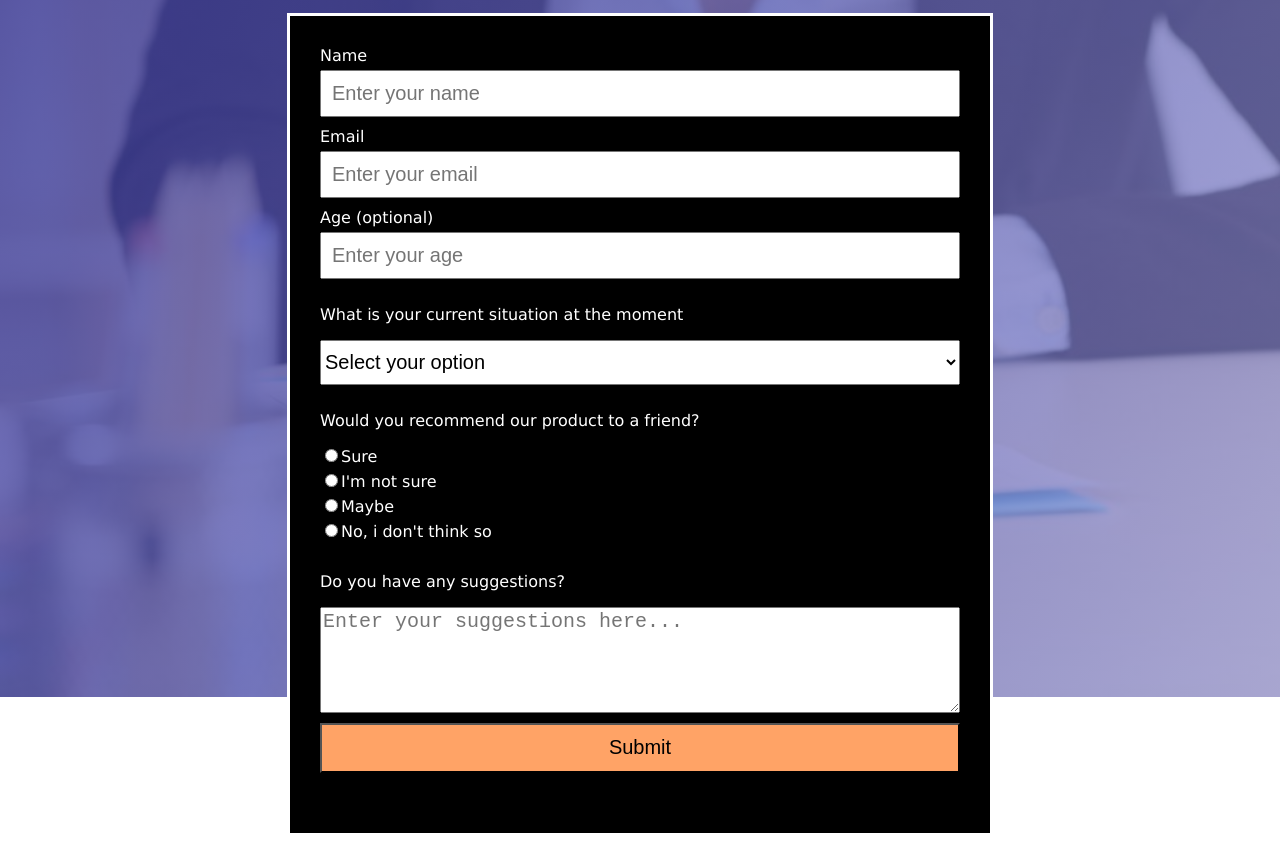
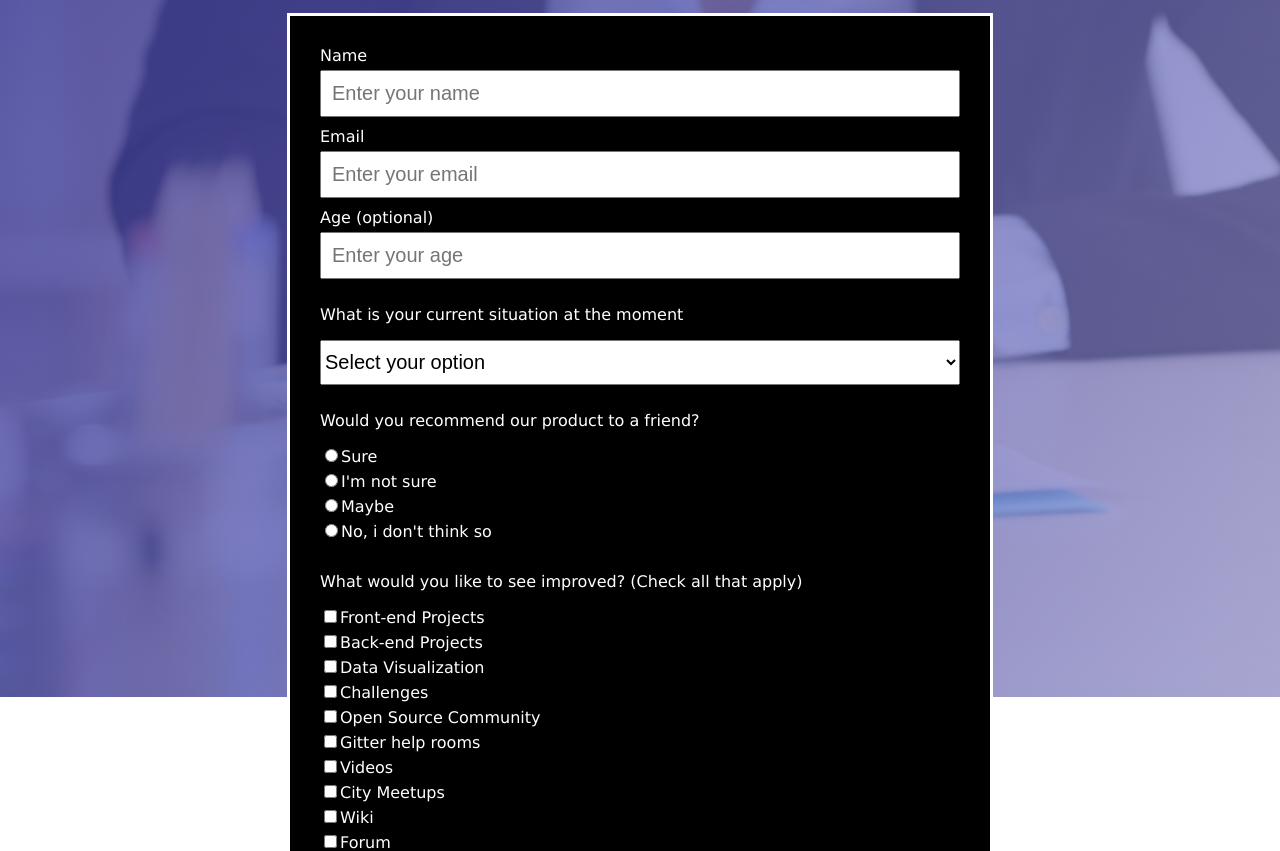
Before and after one commit to macluiggy/surveryForm, a plain HTML site: page index.html in a window 1280 px wide. Shown: the part 103-954 px from the top of the page. Drawn offline with Linux system fonts and the light colour scheme.

Commit message:
all test passed

```diff
--- a/index.html
+++ b/index.html
@@ -5,7 +5,7 @@
     <meta http-equiv="X-UA-Compatible" content="IE=edge">
     <meta name="viewport" content="width=device-width, initial-scale=1.0">
     <link rel="stylesheet" href="css/style.css">
-    <title>Document</title>
+    <title>Survey Form</title>
 </head>
 <body>
     <!--
@@ -50,15 +50,110 @@
                     <input type="radio" name="user-recommendation" value="Sure">Sure
                 </label>
                 <label >
-                    <input type="radio" name="user-recommendation" value="I'm not sure">I'm not sure
+                    <input type="radio" name="user-recommendation" value="I'm-not-sure">I'm not sure
                 </label>
                 <label >
                     <input type="radio" name="user-recommendation" value="Maybe">Maybe
                 </label>
                 <label >
-                    <input type="radio" name="user-recommendation">No, i don't think so
+                    <input type="radio" name="user-recommendation" value="No-i-don't-think-so">No, i don't think so
                 </label>
             </div>
+            <div class="form-group">
+                <p>
+                  What would you like to see improved?
+                  <span class="clue">(Check all that apply)</span>
+                </p>
+
+                <label
+                  ><input
+                    name="prefer"
+                    value="front-end-projects"
+                    type="checkbox"
+                    class="input-checkbox"
+                  />Front-end Projects</label
+                >
+                <label>
+                  <input
+                    name="prefer"
+                    value="back-end-projects"
+                    type="checkbox"
+                    class="input-checkbox"
+                  />Back-end Projects</label
+                >
+                <label
+                  ><input
+                    name="prefer"
+                    value="data-visualization"
+                    type="checkbox"
+                    class="input-checkbox"
+                  />Data Visualization</label
+                >
+                <label
+                  ><input
+                    name="prefer"
+                    value="challenges"
+                    type="checkbox"
+                    class="input-checkbox"
+                  />Challenges</label
+                >
+                <label
+                  ><input
+                    name="prefer"
+                    value="open-source-community"
+                    type="checkbox"
+                    class="input-checkbox"
+                  />Open Source Community</label
+                >
+                <label
+                  ><input
+                    name="prefer"
+                    value="gitter-help-rooms"
+                    type="checkbox"
+                    class="input-checkbox"
+                  />Gitter help rooms</label
+                >
+                <label
+                  ><input
+                    name="prefer"
+                    value="videos"
+                    type="checkbox"
+                    class="input-checkbox"
+                  />Videos</label
+                >
+                <label
+                  ><input
+                    name="prefer"
+                    value="city-meetups"
+                    type="checkbox"
+                    class="input-checkbox"
+                  />City Meetups</label
+                >
+                <label
+                  ><input
+                    name="prefer"
+                    value="wiki"
+                    type="checkbox"
+                    class="input-checkbox"
+                  />Wiki</label
+                >
+                <label
+                  ><input
+                    name="prefer"
+                    value="forum"
+                    type="checkbox"
+                    class="input-checkbox"
+                  />Forum</label
+                >
+                <label
+                  ><input
+                    name="prefer"
+                    value="additional-courses"
+                    type="checkbox"
+                    class="input-checkbox"
+                  />Additional Courses</label
+                >
+              </div>
             <div class="form-group">
                 <p>Do you have any suggestions?</p>
                 <textarea name="comment" id="comments" placeholder="Enter your suggestions here..."></textarea>
@@ -69,7 +164,7 @@
         </form>
     </div>
 
-
+    <script src="https://cdn.freecodecamp.org/testable-projects-fcc/v1/bundle.js"></script>
     <script src="js/script.js"></script>
 </body>
 </html>
```
